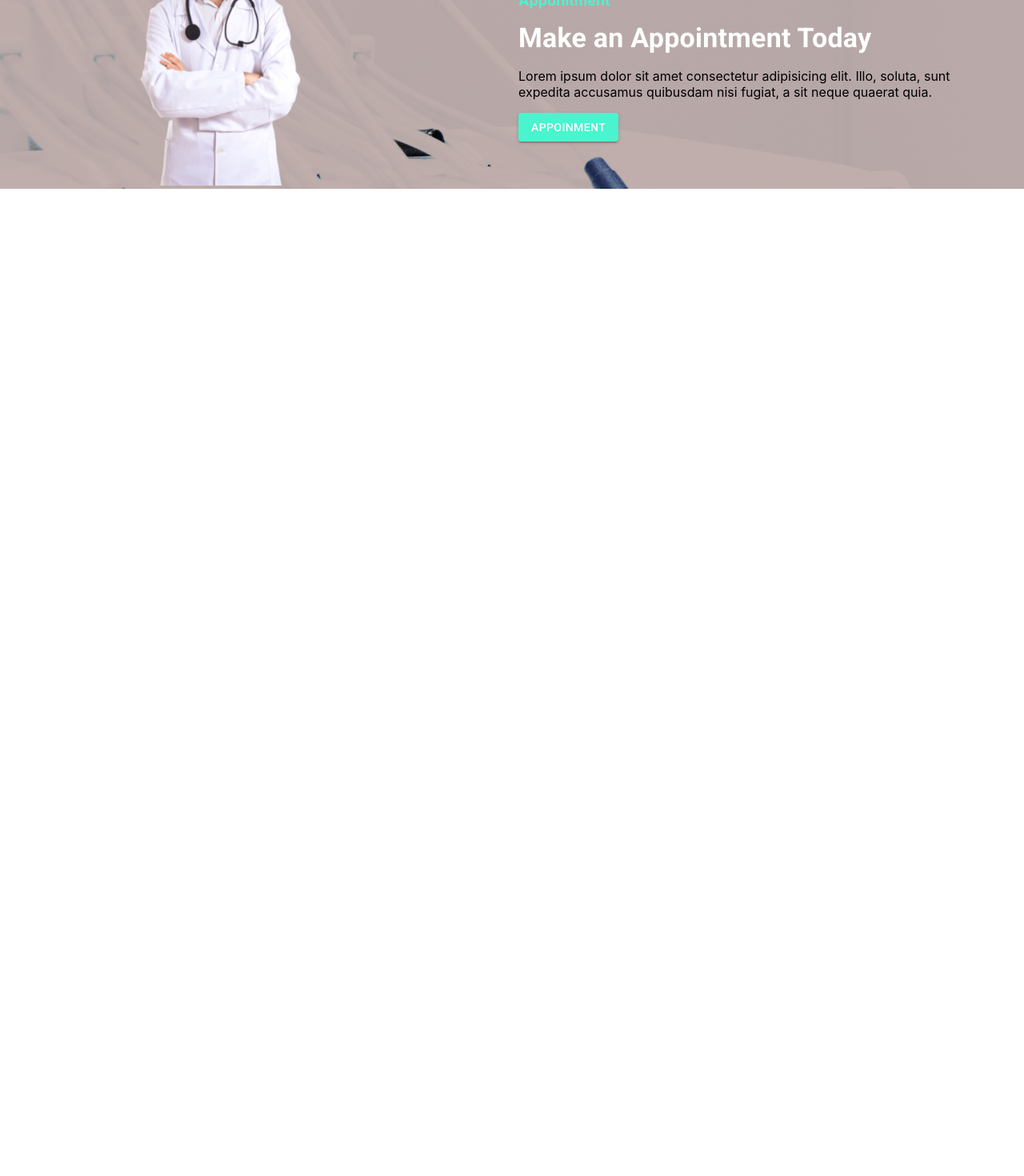
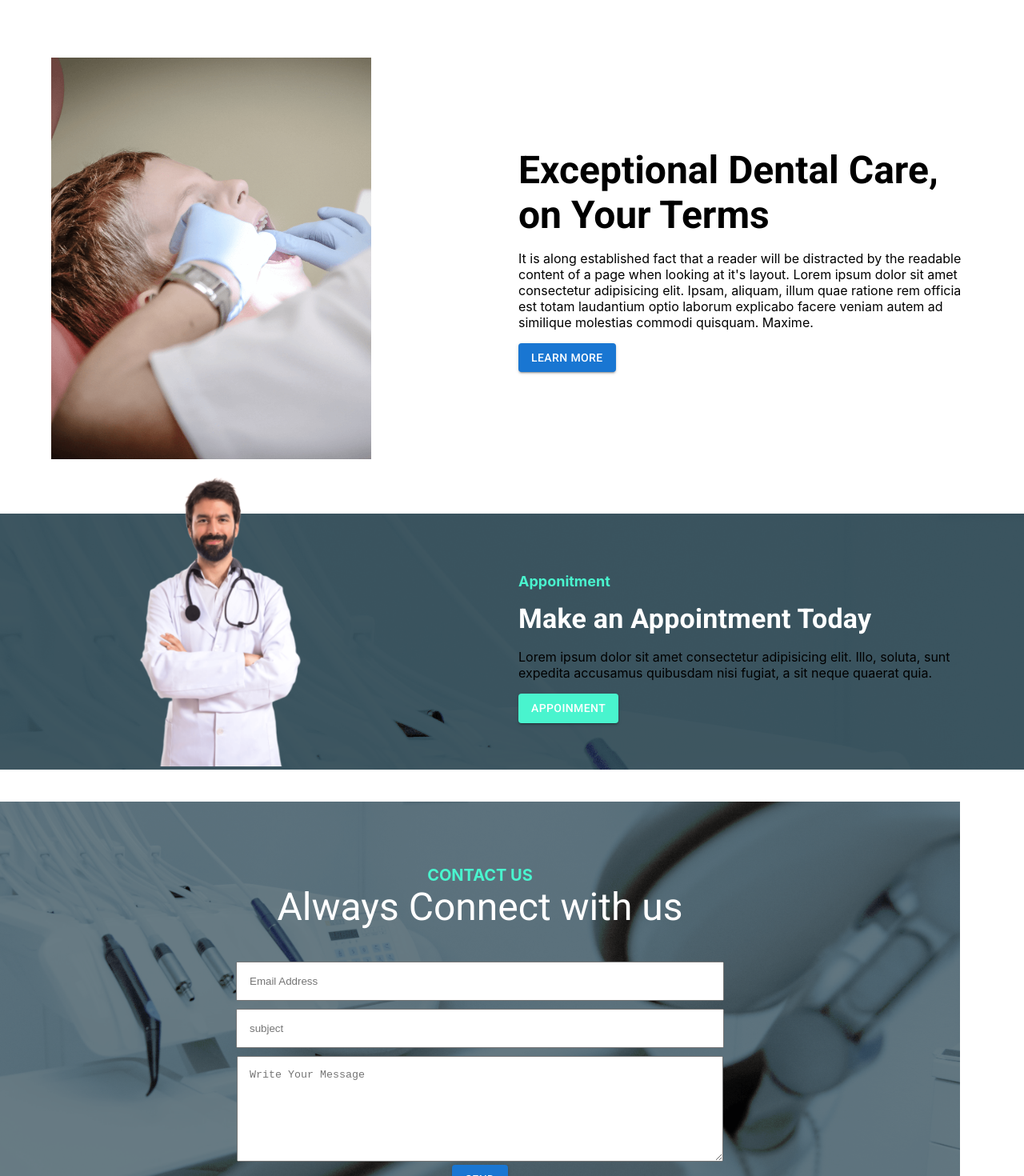
Before and after one commit to proloypaul/doctors-portal-client, a React (Create React App) app: page / in a window 1280 px wide. Shown: the part 1330-2800 px from the top of the page at 80% size. Before the commit the page ends 1606 px from the top, so only its background shows below. Built offline with nearby package versions, Linux system fonts and the light colour scheme; no server answers.

Commit message:
add contact and modify style

```diff
--- a/src/Component/Apponitment/Apponitment.js
+++ b/src/Component/Apponitment/Apponitment.js
@@ -7,7 +7,7 @@ import ApponitmentBg from '../../images/appointment-bg.png'
 
 const appointmentBanner = {
     background: `url(${ApponitmentBg})`,
-    backgroundColor: 'rgba(179, 157, 153, 0.8)',
+    backgroundColor: 'rgb(43, 69, 80, 0.9)',
     backgroundBlendMode: 'darken'
 }
 const Apponitment = () => {
--- a/src/Component/Banner/Banner.js
+++ b/src/Component/Banner/Banner.js
@@ -7,11 +7,11 @@ import bannerBg from '../../images/chair.png'
 
 const bannerBgAdded = {
     background: `url(${bannerBg})`,
-    backgroundColor: 'rgb(43, 69, 80, 0.5)',
+    backgroundColor: 'rgb(43, 69, 80, 0.6)',
     backgroundRepeat: 'no-repeat',
     backgroundSize: "cover",
     backgroundBlendMode: 'darken, luminosity',
-    height: '400px',
+    height: '500px',
     display: "flex",
     alignItems: 'center'
 }
@@ -42,7 +42,7 @@ const Banner = () => {
                 </Container>
             </Box>
             <Box>
-                <Container sx={{mt:-10}}>
+                <Container sx={{mt:-5}}>
                     <Grid container spacing={2}>
                         <Grid item xs={12} md={4} sx={{ padding:'20px 5px', backgroundColor: '#49F4CE', color:'white', display: 'flex', justifyContent: 'space-around', border:0, borderRadius: '5px'}}>
                             <Typography variant="p" component="div" sx={{fontSize: 50}}><i  className="far fa-clock"></i></Typography>
--- a/src/Component/Header/Header.js
+++ b/src/Component/Header/Header.js
@@ -7,7 +7,6 @@ import Button from '@mui/material/Button';
 import IconButton from '@mui/material/IconButton';
 import { NavLink } from 'react-router-dom';
 import useAuth from '../../Context/useAuth';
-import { fontWeight } from '@mui/system';
 
 // import MenuIcon from '@mui/icons-material/Menu';
 
--- /dev/null
+++ b/src/Component/HealthCare/Health.js
@@ -0,0 +1,28 @@
+import { Button, Container, Grid, Typography } from '@mui/material';
+import React from 'react';
+import treatmentImg from '../../images/treatment.png'
+
+const Health = () => {
+    return (
+        <Container sx={{my:10}}>
+            <Grid container spacing={2}>
+                <Grid item xs={12} md={6}>
+                    <img src={treatmentImg} alt="Empty!" style={{width: "400px"}}/>
+                </Grid>
+                <Grid item xs={12} md={6} sx={{display: "flex", justifyContent: 'center', alignItems: 'center' }}>
+                    <Grid>
+                        <Typography variant="h3" component="div" sx={{fontWeight:"bold"}}>
+                            Exceptional Dental Care, on Your Terms
+                        </Typography>
+                        <Typography variant="p" component="div" sx={{my:2}}>
+                            It is  along established fact that a reader will be distracted by the readable content of a page when looking at it's layout. Lorem ipsum dolor sit amet consectetur adipisicing elit. Ipsam, aliquam, illum quae ratione rem officia est totam laudantium optio laborum explicabo facere veniam autem ad similique molestias commodi quisquam. Maxime.
+                        </Typography>
+                        <Button variant="contained">Learn More</Button>
+                    </Grid>
+                </Grid>
+            </Grid>
+        </Container>
+    );
+};
+
+export default Health;
--- a/src/Component/Home/Home.js
+++ b/src/Component/Home/Home.js
@@ -2,6 +2,8 @@ import React from 'react';
 import Apponitment from '../Apponitment/Apponitment';
 import Banner from '../Banner/Banner';
 import Header from '../Header/Header';
+import Health from '../HealthCare/Health';
+import ContactUs from '../Login/ContactUs/ContactUs';
 import Services from '../Services/Services';
 
 const Home = () => {
@@ -10,7 +12,9 @@ const Home = () => {
             <Header></Header>
             <Banner></Banner>
             <Services></Services>
+            <Health></Health>
             <Apponitment></Apponitment>
+            <ContactUs></ContactUs>
         </div>
     );
 };
--- /dev/null
+++ b/src/Component/Login/ContactUs/ContactUs.js
@@ -0,0 +1,42 @@
+import React from 'react';
+import { Button, Container, Grid, Typography } from '@mui/material';
+import contactUsBgImg from '../../../images/appointment-bg.png'
+
+const contactUsBg = {
+    background: `url(${contactUsBgImg})`,
+    backgroundColor: 'rgb(43, 69, 80, 0.7)',
+    backgroundRepeat: "no-repeat",
+    backgroundSize: 'cover',
+    height: "550px",
+    backgroundBlendMode: 'darken, luminosity',
+    margin: '20px 0px'
+
+}
+const ContactUs = () => {
+    return (
+        <Container style={contactUsBg} sx={{textAlign: 'center', py:10}}>
+            <Grid>
+                <Typography variant="p" component="div" sx={{fontWeight: 'bold', fontSize: 20, color:'#49F4CE'}}>
+                    CONTACT US
+                </Typography>
+                <Typography variant="h3" component="div" sx={{color: 'white', mb:5}}>
+                    Always Connect with us
+                </Typography>
+                <form>
+                    <div>
+                        <input type="text" placeholder="Email Address" style={{width: "50%", padding: "15px"}}/>
+                    </div>
+                    <div>
+                        <input type="text" placeholder="subject" style={{width: "50%", padding: "15px", margin:"10px 0px"}}/>
+                    </div>
+                    <div>
+                        <textarea placeholder="Write Your Message" style={{width: "50%", height:"100px", padding: "15px", }}></textarea>
+                    </div>
+                    <Button variant="contained">Send</Button>
+                </form>
+            </Grid>
+        </Container>
+    );
+};
+
+export default ContactUs;
```
